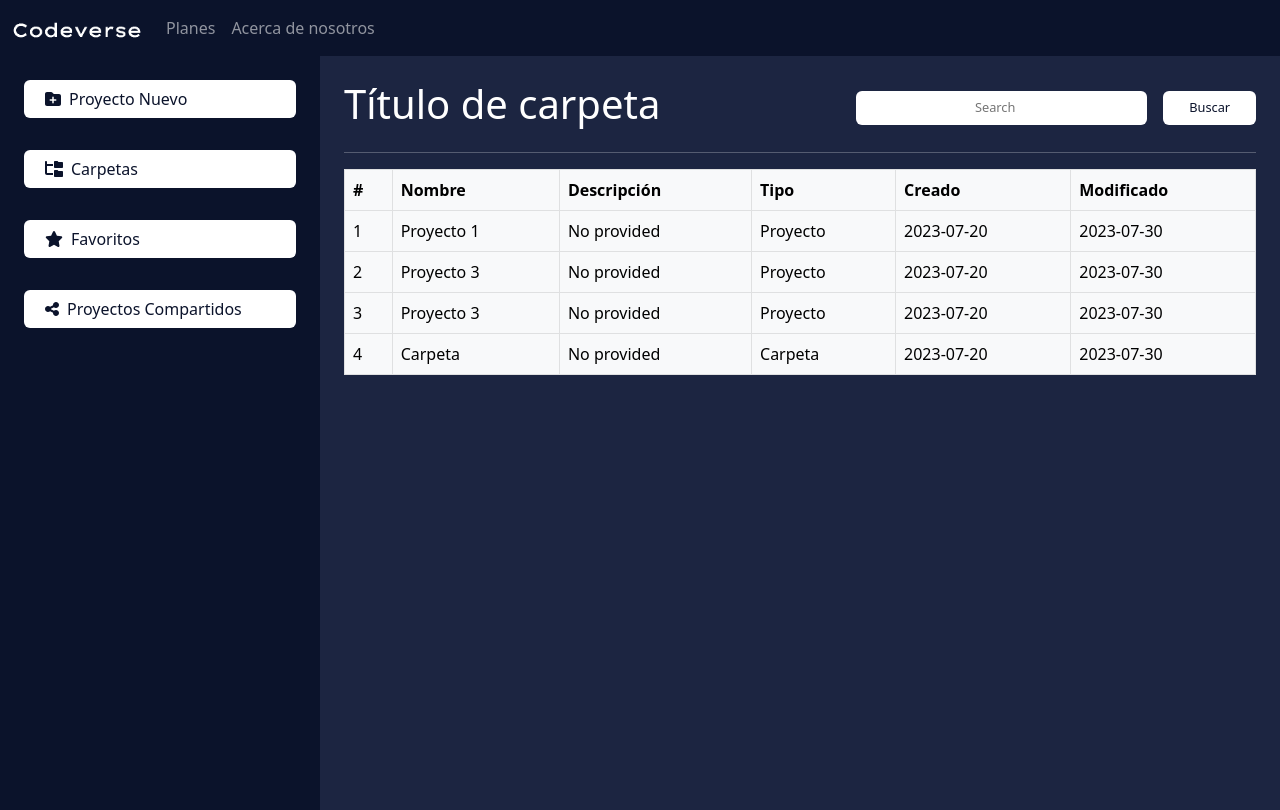
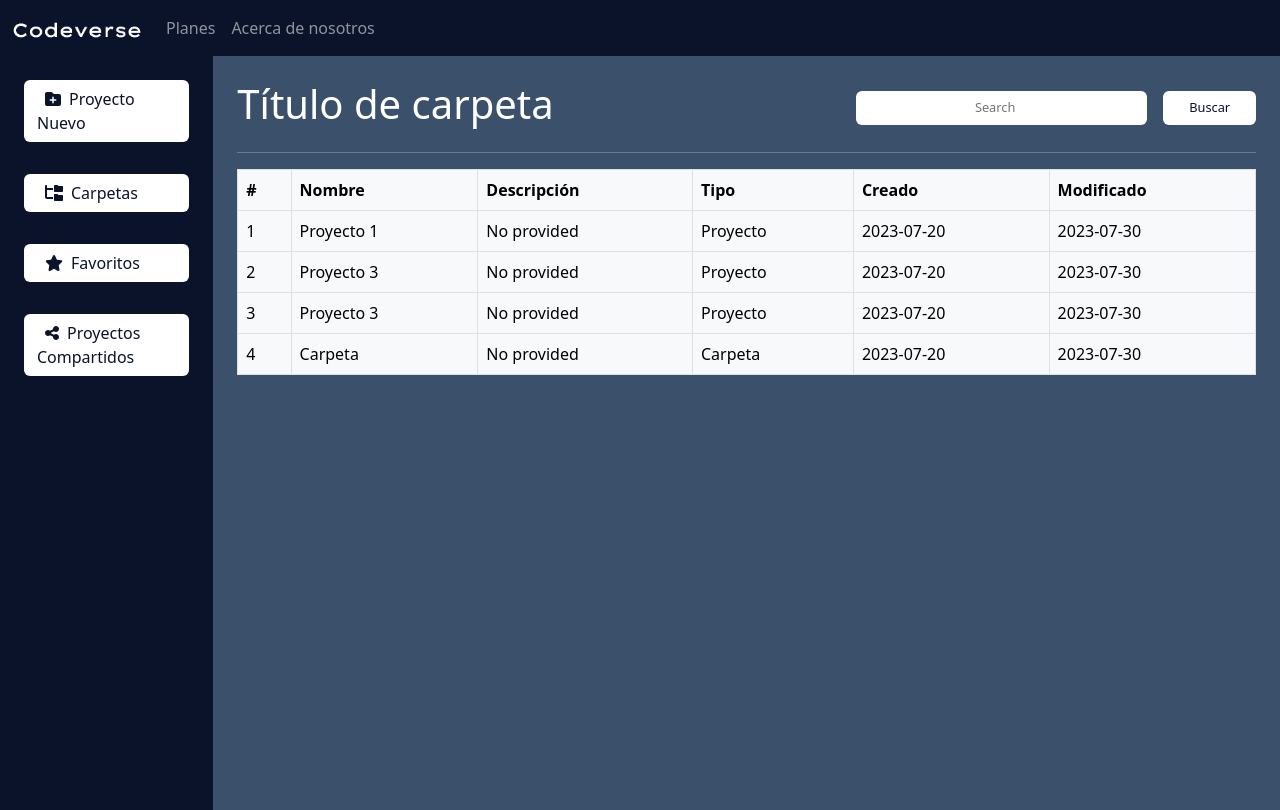
Before and after one commit to iamchapita/Codeverse-Frontend, an Angular app: page /app/projectExplorer in a window 1280 px wide. Built offline with nearby package versions, Linux system fonts and the light colour scheme.

Commit message:
Cambio en dimensiones y background

```diff
--- a/src/app/codeverse/pages/project-explorer/project-explorer.component.css
+++ b/src/app/codeverse/pages/project-explorer/project-explorer.component.css
@@ -12,6 +12,10 @@ hr {
 
 .bg-custom {
 	background-color: #1C2541;
+}
+
+.bg-custom1 {
+	background-color: #3A506B;
 }
 
 .bg-custom2 {
--- a/src/app/codeverse/pages/project-explorer/project-explorer.component.html
+++ b/src/app/codeverse/pages/project-explorer/project-explorer.component.html
@@ -4,7 +4,7 @@
 
 	<div class="row h-100">
 
-		<div class="col-sm-12 col-md-4 col-lg-3 p-4 bg-custom2">
+		<div class="col-sm-12 col-md-4 col-lg-2 p-4 bg-custom2">
 
 			<div class="options">
 				<button class="btn">
@@ -23,7 +23,7 @@
 
 		</div>
 
-		<div class="col-sm-12 col-md-8 col-lg-9 p-4 bg-custom">
+		<div class="col-sm-12 col-md-8 col-lg-10 p-4 bg-custom1">
 
 			<div class="header" role="search">
 				<h1>Título de carpeta</h1>
```
